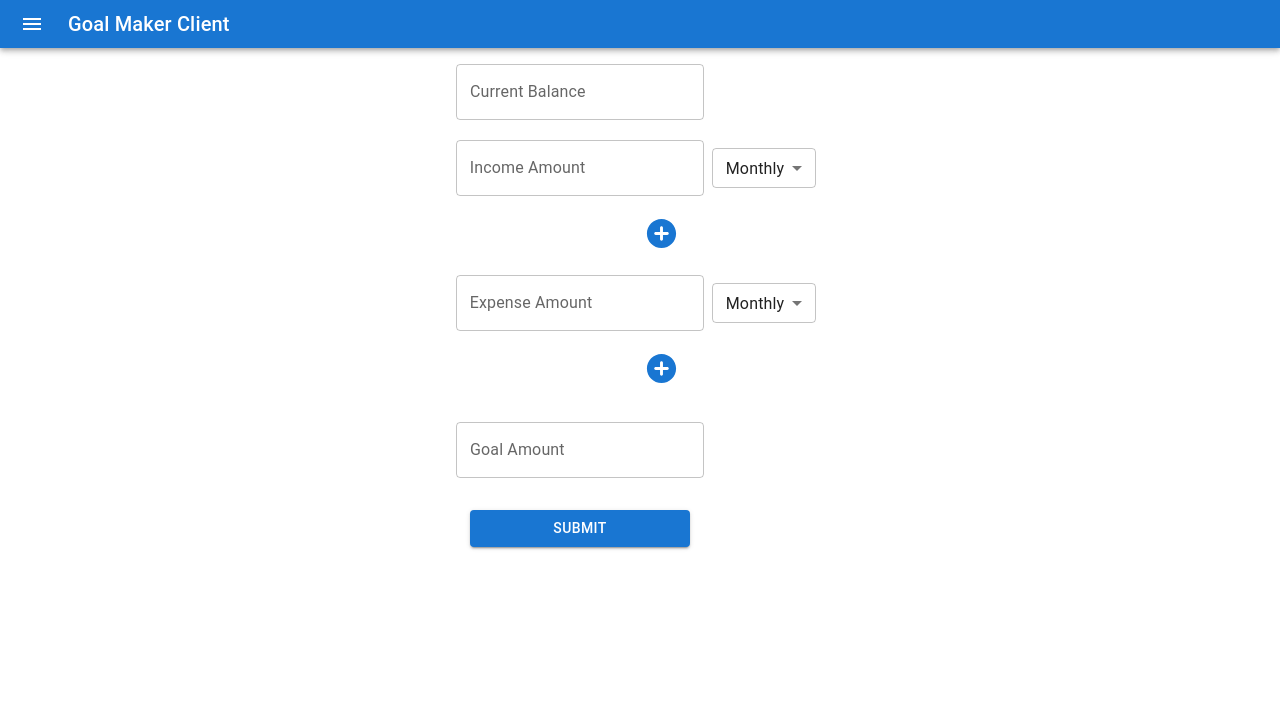
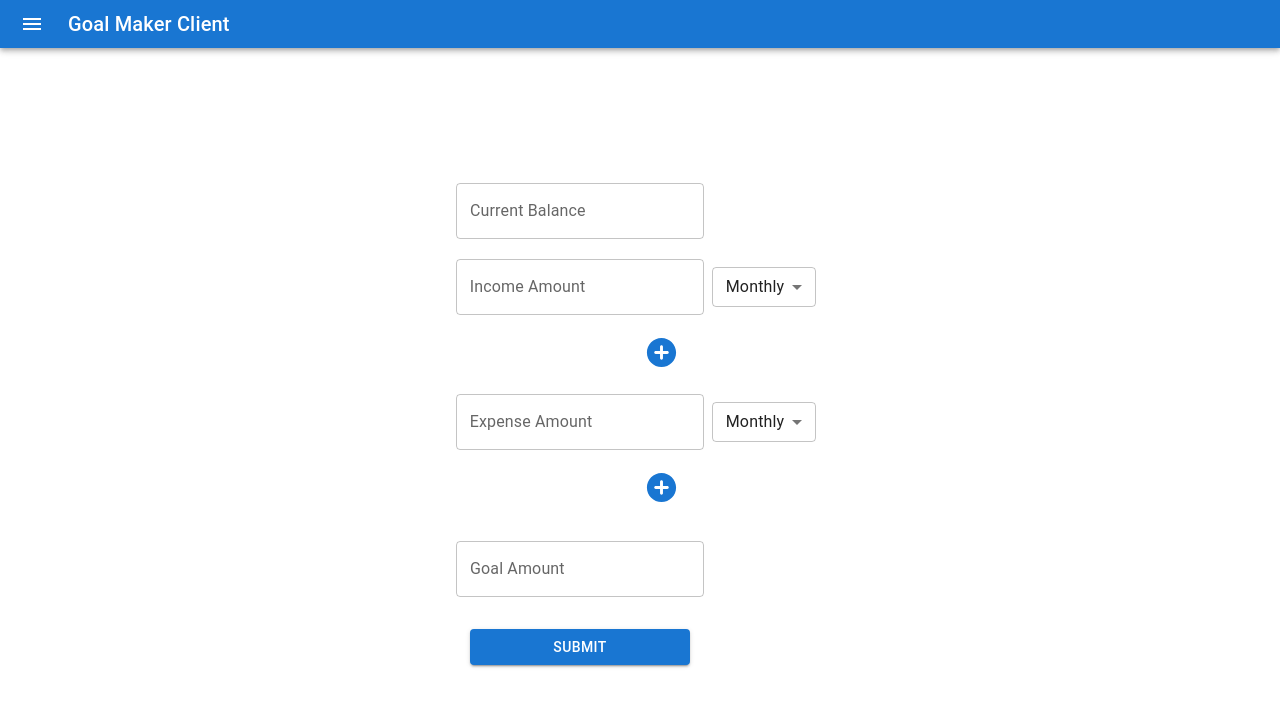
Before and after one commit to bensondavis/goal-maker-client, a React (Create React App) app: page / in a window 1280 px wide. Shown: the top 706 px of the page. Built offline with nearby package versions, Linux system fonts and the light colour scheme; a web font is replaced by a local one.

Commit message:
added few styling

```diff
--- a/src/App.css
+++ b/src/App.css
@@ -14,3 +14,7 @@ body {
 .submit-button {
     width: 220px;
 }
+
+.centering {
+    margin-top: calc((100vh - (514.5px + 48px))/2);
+}
--- a/src/App.js
+++ b/src/App.js
@@ -77,16 +77,17 @@ const App = () => {
     <div className="app">
       <DenseAppBar />
       <Stack
+        className="centering"
         direction={"column"}
         alignItems={"center"}
-        justifyContent="center"
+        justifyContent={"center"}
       >
         <TextField
           label="Current Balance"
           variant="outlined"
           value={bankBalance}
           onChange={(e) => handleBalance(e)}
-          sx={{ mt: 2, mb: 2, ml:-15 }}
+          sx={{ mt: 2, mb: 2, ml: -15 }}
         />
 
         <div>
@@ -134,12 +135,12 @@ const App = () => {
           variant="outlined"
           value={goal}
           onChange={(e) => handleGoal(e)}
-          sx={{ mt: 2, mb: 2, ml:-15 }}
+          sx={{ mt: 2, mb: 2, ml: -15 }}
         />
 
         <Button
           variant="contained"
-          sx={{ m: 2, ml:-13}}
+          sx={{ m: 2, ml: -13 }}
           className="submit-button"
           onClick={() => {
             handleSubmit();
```
